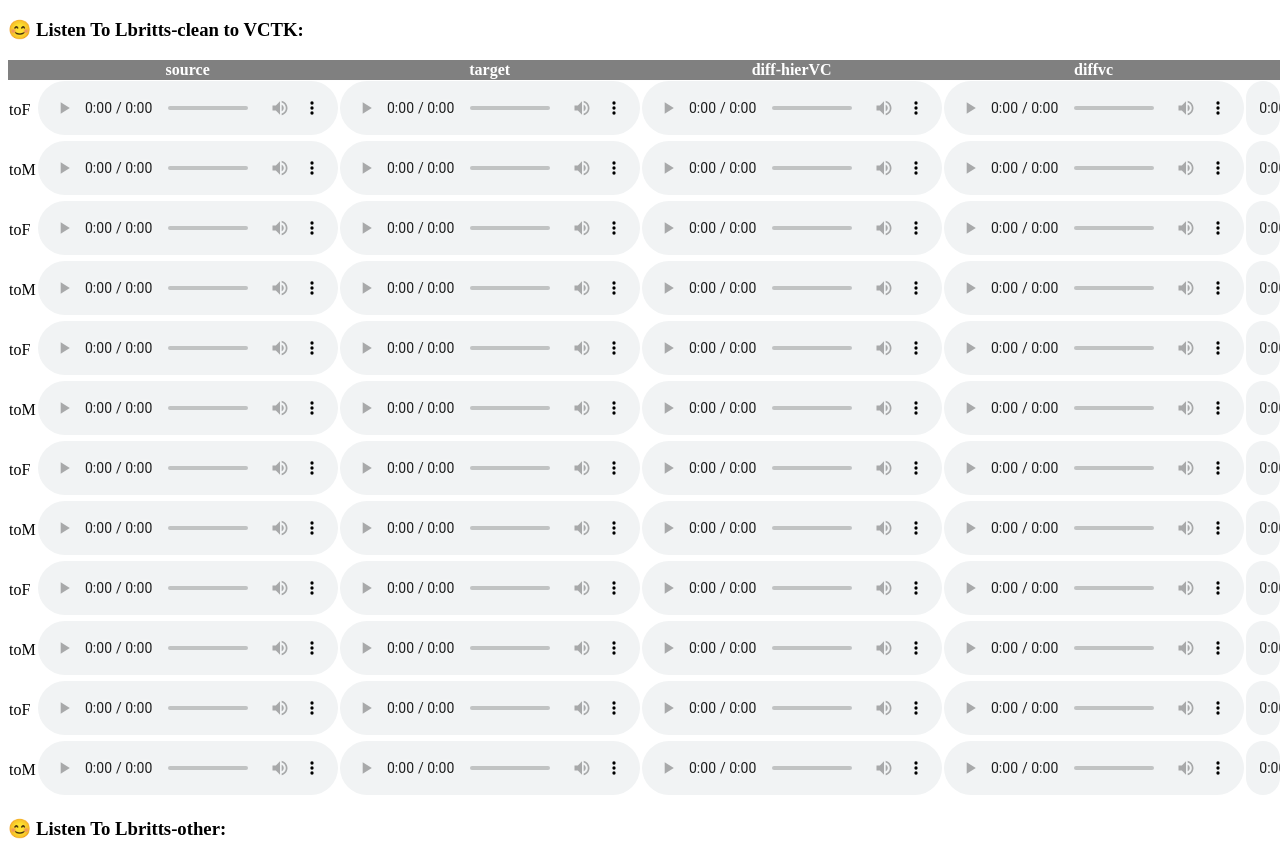
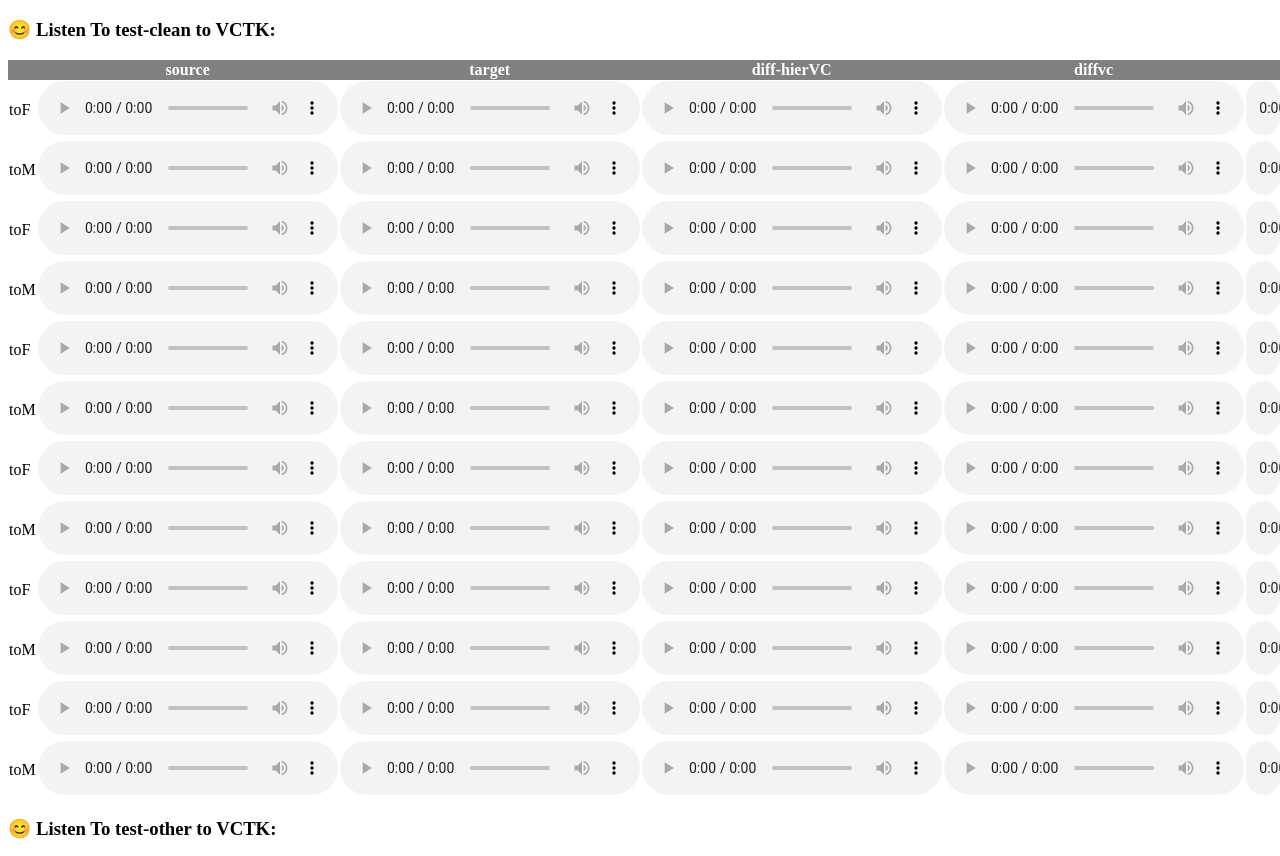
Before and after one commit to bigdan12/SFBgan-VC-demo, a plain HTML site: page docs/index.html in a window 1280 px wide. Shown: the part 61-917 px from the top of the page. Drawn offline with Linux system fonts and the light colour scheme.

Commit message:
test demo

```diff
--- a/docs/index.html
+++ b/docs/index.html
@@ -6,7 +6,7 @@
 </head>
 <body>
 <table border="0" width="1830" cellspacing="0">
-<H3>😊 Listen To Lbritts-clean to VCTK:</H3>
+<H3>😊 Listen To test-clean to VCTK:</H3>
 <tr bgcolor="gray" style="color:white;">
 <th></th>
 <th>source</th>
@@ -415,7 +415,7 @@
 </table>
 
 <table border="0" width="1830" cellspacing="0">
-    <H3>😊 Listen To Lbritts-other:</H3>
+    <H3>😊 Listen To test-other to VCTK:</H3>
     <tr bgcolor="gray" style="color:white;">
     <th></th>
     <th>source</th>
```
